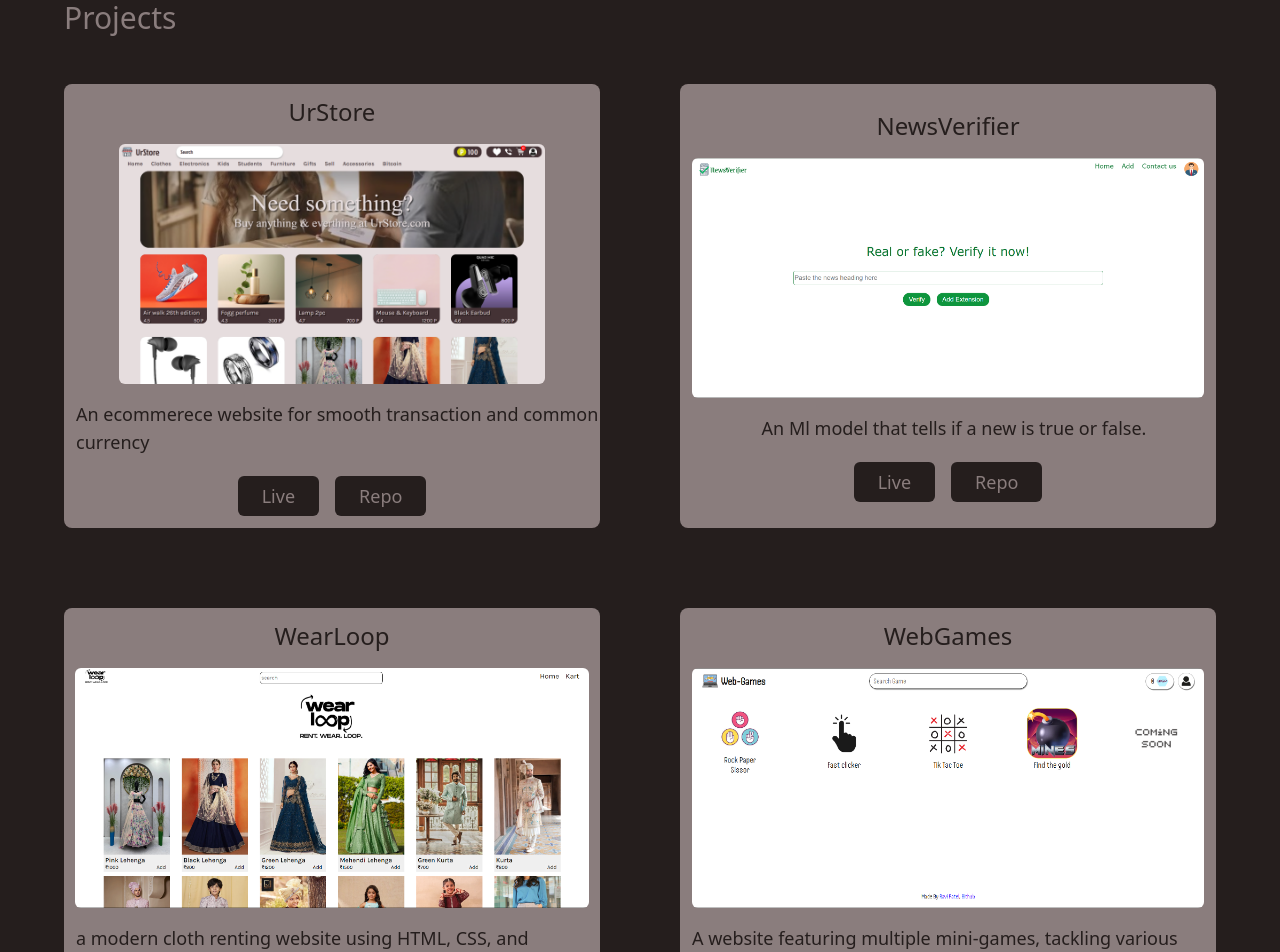
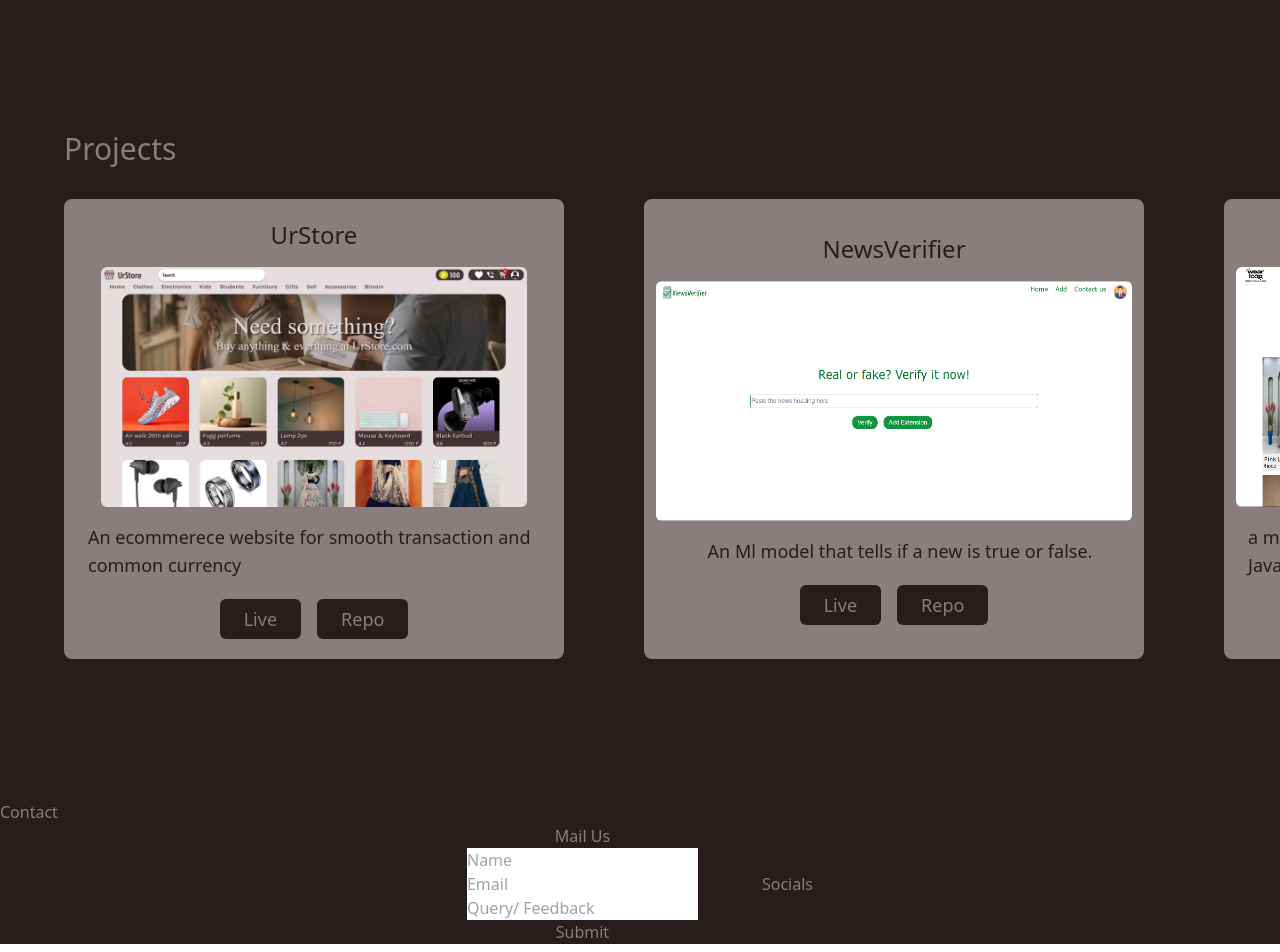
Before and after one commit to RaviPatel94/Portfolio, a React (Vite) app: page / in a window 1280 px wide. Shown: the part 1600-2552 px from the top of the page. Built offline with nearby package versions, Linux system fonts and the light colour scheme; a web font is replaced by a local one.

Commit message:
project horizontal scroll

```diff
--- a/package.json
+++ b/package.json
@@ -12,6 +12,7 @@
   "dependencies": {
     "react": "^18.3.1",
     "react-dom": "^18.3.1",
+    "react-icons": "^5.3.0",
     "react-router-dom": "^6.28.0"
   },
   "devDependencies": {
--- a/src/App.jsx
+++ b/src/App.jsx
@@ -4,6 +4,7 @@ import Navbar from './components/Navbar'
 import Hero from './components/Hero'
 import About from './components/About'
 import Projects from './components/Projects'
+import Footer from './components/Footer'
 
 function App() {
   const [count, setCount] = useState(0)
@@ -14,6 +15,7 @@ function App() {
       <Hero/>
       <About/>
       <Projects/>
+      <Footer/>
     </div>
   )
 }
--- /dev/null
+++ b/src/components/Footer.jsx
@@ -0,0 +1,34 @@
+import React from 'react'
+
+function Footer() {
+  return (
+    <div>
+        <div>
+        <h1>Contact</h1>
+        <div className='flex justify-center items-center gap-16'>
+        <div className='mailbox'>
+            <div className='flex flex-col justify-center items-center'>
+            <h1>Mail Us</h1>
+            <form action="https://api.web3forms.com/submit" method="POST" className='flex flex-col max-w-[250px]'>
+            <input type="hidden" name="access_key" value="f452ef1d-ac63-4571-a65a-ba9e3eb41901"></input>
+            <input type="text" placeholder='Name' name="name" className='inpbox' required />
+            <input type="email" placeholder='Email' name="Email" className='inpbox' required />
+            <input type="text" placeholder='Query/ Feedback' name="message" className='textbox' required/>
+            <input type="submit" className='submit' />
+            </form>
+            </div>
+        </div>
+        <div>
+            <h1>Socials</h1>
+            <div className='socialbox'></div>
+            <div className='socialbox'></div>
+            <div className='socialbox'></div>
+            <div className='socialbox'></div>
+        </div>
+        </div>
+        </div>
+    </div>
+  )
+}
+
+export default Footer
--- a/src/components/Navbar.jsx
+++ b/src/components/Navbar.jsx
@@ -41,7 +41,7 @@ function Navbar() {
   return (
     <div>
         <nav className='flex justify-between fixed w-screen'>
-        <div className='text-3xl cursor-pointer w-88 pl-1'>Ravi</div>
+        <div className='text-3xl cursor-pointer w-[88px] pl-1'>Ravi</div>
         <ul className="flex gap-4 p-1 text-xl h-max">
             <li className='navlist'>
               Home
--- a/src/components/Projects.jsx
+++ b/src/components/Projects.jsx
@@ -1,51 +1,50 @@
 import React from 'react'
+import { IoIosArrowDropleftCircle, IoIosArrowDroprightCircle} from "react-icons/io";
 function Projects() {
   return (
-    <div className='flex justify-center flex-col gap-7 min-h-screen'>
-        <div className='text-3xl pb-5 pl-16'>Projects</div>
-        <div className=' grid grid-cols-2 gap-20 pl-16 pr-16'>
-
-            <div className=' bg-secondary rounded-lg flex flex-col justify-center items-center gap-4 hover:bg-secondarylight'>
+    <div className='flex justify-center flex-col gap-7 h-screen '>
+        <div className='text-3xl pb-1 pl-16'>Projects</div>
+        <div className=' h-[470px] relative flex gap-20 px-16 overflow-x-scroll scroll-smooth '>
+            <div className=' shrink-0 w-[500px] h-[460px] p-3 bg-secondary rounded-lg flex flex-col justify-center items-center gap-4 hover:bg-secondarylight'>
               <div className='text-2xl pt-3 text-primary'>UrStore</div>
               <div><img src="/images/urstore.png" className='h-60 rounded-md' alt="" /></div>
-              <div className='text-lg pl-3 pb-1 text-primary'>An ecommerece website for smooth transaction and common currency</div>
-              <div className=' flex gap-4'>
+              <div className='text-lg pl-3 pb-1 text-primary break-words '>An ecommerece website for smooth transaction and common currency</div>
+              <div className=' flex gap-4 whitespace-nowrap'>
                 <button className='bg-primary text-secondary px-6 py-1.5 mb-3 text-lg rounded-md hover:rounded-2xl transition-all duration-300'> <a href="https://urstorepbl.netlify.app/" target='blank'>Live</a></button>
                 <button className='bg-primary text-secondary px-6 py-1.5 mb-3 text-lg rounded-md hover:rounded-2xl transition-all duration-300'> <a href="https://github.com/RaviPatel94/UrStore" target='blank'>Repo</a></button>
               </div>
             </div>
-            <div className=' bg-secondary rounded-lg flex flex-col justify-center items-center gap-4 hover:bg-secondarylight'>
+            <div className=' shrink-0  w-[500px] h-[460px] p-3 bg-secondary rounded-lg flex flex-col justify-center items-center gap-4 hover:bg-secondarylight'>
               <div className='text-2xl pt-3 text-primary'>NewsVerifier</div>
               <div><img src="/images/news.png" className='h-60 rounded-md' alt="" /></div>
-              <div className='text-lg pl-3 pb-1 text-primary'>An Ml model that tells if a new is true or false.</div>
+              <div className='text-lg pl-3 pb-1 text-primary' >An Ml model that tells if a new is true or false.</div>
               <div className=' flex gap-4'>
                 <button className='bg-primary text-secondary px-6 py-1.5 mb-3 text-lg rounded-md hover:rounded-2xl transition-all duration-300'> <a href="https://newsverifier.pythonanywhere.com/" target='blank'>Live</a></button>
                 <button className='bg-primary text-secondary px-6 py-1.5 mb-3 text-lg rounded-md hover:rounded-2xl transition-all duration-300'> <a href="https://github.com/RaviPatel94/NewsVerifier" target='blank'>Repo</a></button>
               </div>
             </div>
-            <div className=' bg-secondary rounded-lg flex flex-col justify-center items-center gap-4 hover:bg-secondarylight'>
+            <div className=' shrink-0 w-[500px] h-[460px] p-3 bg-secondary rounded-lg flex flex-col justify-center items-center gap-4 hover:bg-secondarylight'>
               <div className='text-2xl pt-3 text-primary'>WearLoop</div>
               <div><img src="/images/wearloop.png" className='h-60 rounded-md' alt="" /></div>
-              <div className='text-lg pl-3 pb-1 text-primary'>a modern cloth renting website using HTML, CSS, and JavaScript</div>
+              <div className='text-lg pl-3 pb-1 text-primary' >a modern cloth renting website using HTML, CSS, and JavaScript</div>
               <div className=' flex gap-4'>
                 <button className='bg-primary text-secondary px-6 py-1.5 mb-3 text-lg rounded-md hover:rounded-2xl transition-all duration-300'> <a href="https://wearloop.netlify.app/" target='blank'>Live</a></button>
                 <button className='bg-primary text-secondary px-6 py-1.5 mb-3 text-lg rounded-md hover:rounded-2xl transition-all duration-300'> <a href="https://github.com/RaviPatel94/wearloop" target='blank'>Repo</a></button>
               </div>
             </div>
-            <div className=' bg-secondary rounded-lg flex flex-col justify-center items-center gap-4 hover:bg-secondarylight'>
+            <div className=' shrink-0 w-[500px] h-[460px] p-3 bg-secondary rounded-lg flex flex-col justify-center items-center gap-4 hover:bg-secondarylight'>
               <div className='text-2xl pt-3 text-primary'>WebGames</div>
               <div><img src="/images/webgames.png" className='h-60 rounded-md' alt="" /></div>
-              <div className='text-lg pl-3 pb-1 text-primary'>A website featuring multiple mini-games, tackling various logical challenges, and improving problem-solving skills</div>
+              <div className='text-lg pl-3 pb-1 text-primary '>A website featuring multiple mini-games, tackling various logical challenges, and improving problem-solving skills</div>
               <div className=' flex gap-4'>
                 <button className='bg-primary text-secondary px-6 py-1.5 mb-3 text-lg rounded-md hover:rounded-2xl transition-all duration-300'> <a href="https://webgames404.netlify.app/" target='blank'>Live</a></button>
                 <button className='bg-primary text-secondary px-6 py-1.5 mb-3 text-lg rounded-md hover:rounded-2xl transition-all duration-300'> <a href="https://github.com/RaviPatel94/Web-games" target='blank'>Repo</a></button>
               </div>
             </div>
-            <div className=' bg-secondary rounded-lg flex flex-col justify-center items-center gap-4 hover:bg-secondarylight'>
+            <div className=' shrink-0 w-[500px] h-[460px] p-3 bg-secondary rounded-lg flex flex-col justify-center items-center gap-4 hover:bg-secondarylight'>
               <div className='text-2xl pt-3 text-primary'>Attendence Keeper</div>
               <div><img src="/images/attendence.png" className='h-60 rounded-md' alt="" /></div>
-              <div className='text-lg pl-3 pb-1 text-primary'> A responsive web application, Attendance Keeper, that calculates and analyzes user attendance, providing insights on required or
-              optional lecture attendance based on current records.
+              <div className='text-lg pl-3 pb-1 text-primary '> A responsive web application, Attendance Keeper, that calculates and analyzes user attendance based on current records.
               </div>
               <div className=' flex gap-4'>
                 <button className='bg-primary text-secondary px-6 py-1.5 mb-3 text-lg rounded-md hover:rounded-2xl transition-all duration-300'> <a href="https://attendence-keeper.netlify.app/" target='blank'>Live</a></button>
--- a/tailwind.config.js
+++ b/tailwind.config.js
@@ -21,6 +21,7 @@ export default {
         "29":"33px",
         "88":"88px",
         "0.6":"3px",
+        "500":"500px",
       },
       fontSize:{
         "90":"90px",
```
Also changed, not shown: 1 other file (tests, documents, lock files or other folders).
